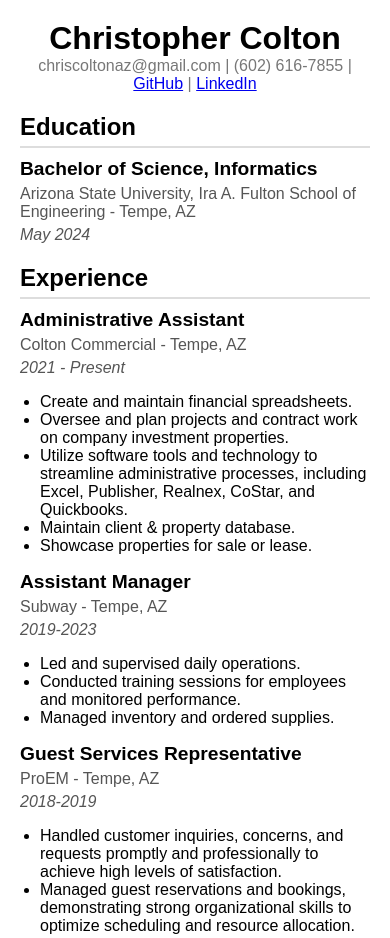
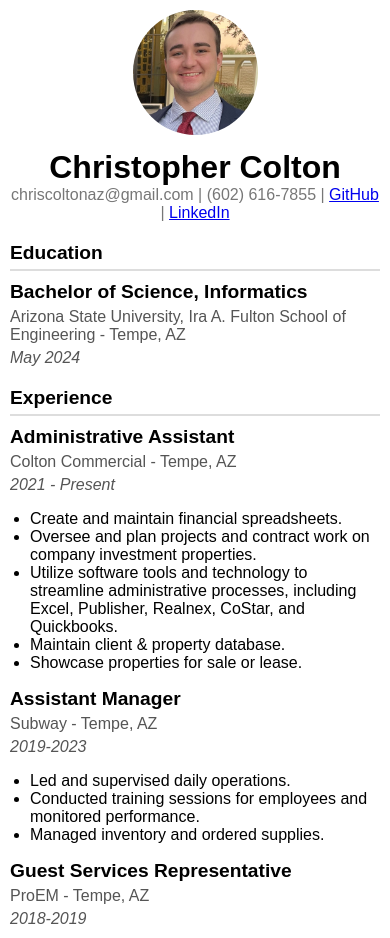
Before and after one commit to ChristopherColton/ChristopherColton.github.io, a plain HTML site: page index.html in a window 390 px wide. Shown: the top 938 px of the page. Drawn offline with Linux system fonts and the light colour scheme.

Commit message:
Add files via upload

```diff
--- a/index.html
+++ b/index.html
@@ -9,6 +9,7 @@
 <body>
     <div class="container">
         <header>
+            <img src="profile.jpg" alt="Profile Picture" class="profile-picture">
             <h1>Christopher Colton</h1>
             <p>chriscoltonaz@gmail.com | (602) 616-7855 | <a href="https://github.com/ChristopherColton">GitHub</a> | <a href="https://www.linkedin.com/in/chris-colton-26b3692b4/">LinkedIn</a></p>
         </header>
--- a/styles.css
+++ b/styles.css
@@ -2,7 +2,7 @@ body {
     font-family: Arial, sans-serif;
     margin: 0;
     padding: 0;
-    background-color: #f4f4f4;
+    background-color: #800000;
 }
 
 .container {
@@ -16,6 +16,14 @@ body {
 header {
     text-align: center;
     margin-bottom: 20px;
+}
+
+header .profile-picture {
+    width: 125px;
+    height: 125px;
+    border-radius: 50%;
+    object-fit: cover;
+    margin-bottom: 10px;
 }
 
 header h1 {
@@ -61,3 +69,22 @@ ul {
 ul li {
     list-style-type: disc;
 }
+
+@media (max-width: 600px) {
+    .container {
+        padding: 10px;
+    }
+
+    header h1 {
+        font-size: 2em;
+    }
+
+    section h2 {
+        font-size: 1.2em;
+    }
+
+    .profile-picture {
+        width: 75px;
+        height: 75px;
+    }
+}
```
Also changed, not shown: profile.jpg (added).
